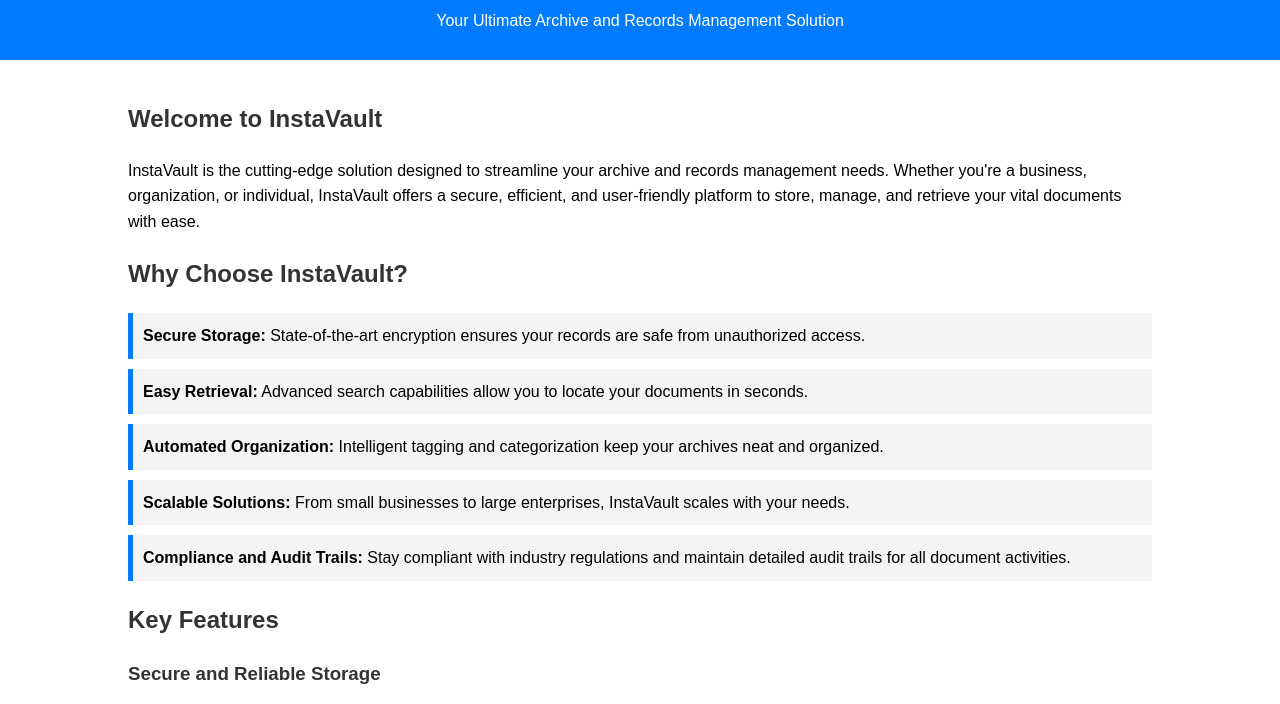
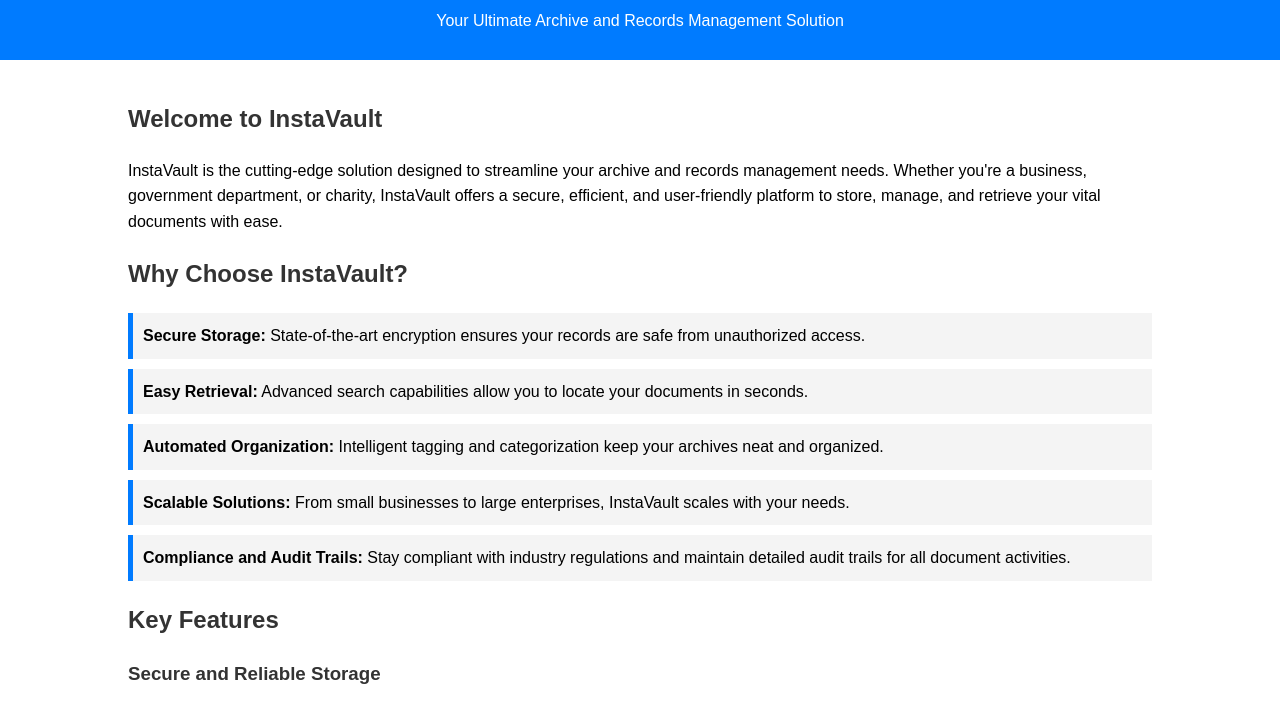
Before and after one commit to nm-instavault/nm-instavault.github.io, a plain HTML site: page index.html in a window 1280 px wide. Shown: the part 96-800 px from the top of the page. Drawn offline with Linux system fonts and the light colour scheme.

Commit message:
Update index.html

```diff
--- a/index.html
+++ b/index.html
@@ -59,7 +59,7 @@
 <div class="container">
     <section class="intro">
         <h2>Welcome to InstaVault</h2>
-        <p>InstaVault is the cutting-edge solution designed to streamline your archive and records management needs. Whether you're a business, organization, or individual, InstaVault offers a secure, efficient, and user-friendly platform to store, manage, and retrieve your vital documents with ease.</p>
+        <p>InstaVault is the cutting-edge solution designed to streamline your archive and records management needs. Whether you're a business, government department, or charity, InstaVault offers a secure, efficient, and user-friendly platform to store, manage, and retrieve your vital documents with ease.</p>
     </section>
 
     <section class="features">
```
